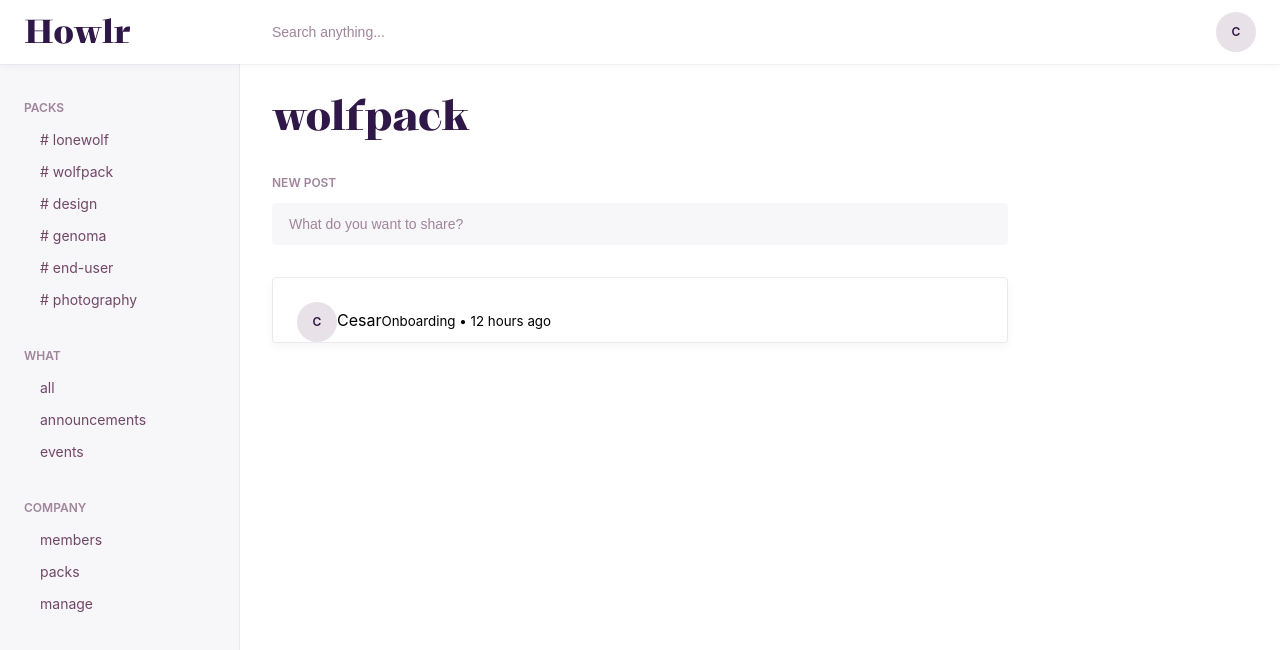
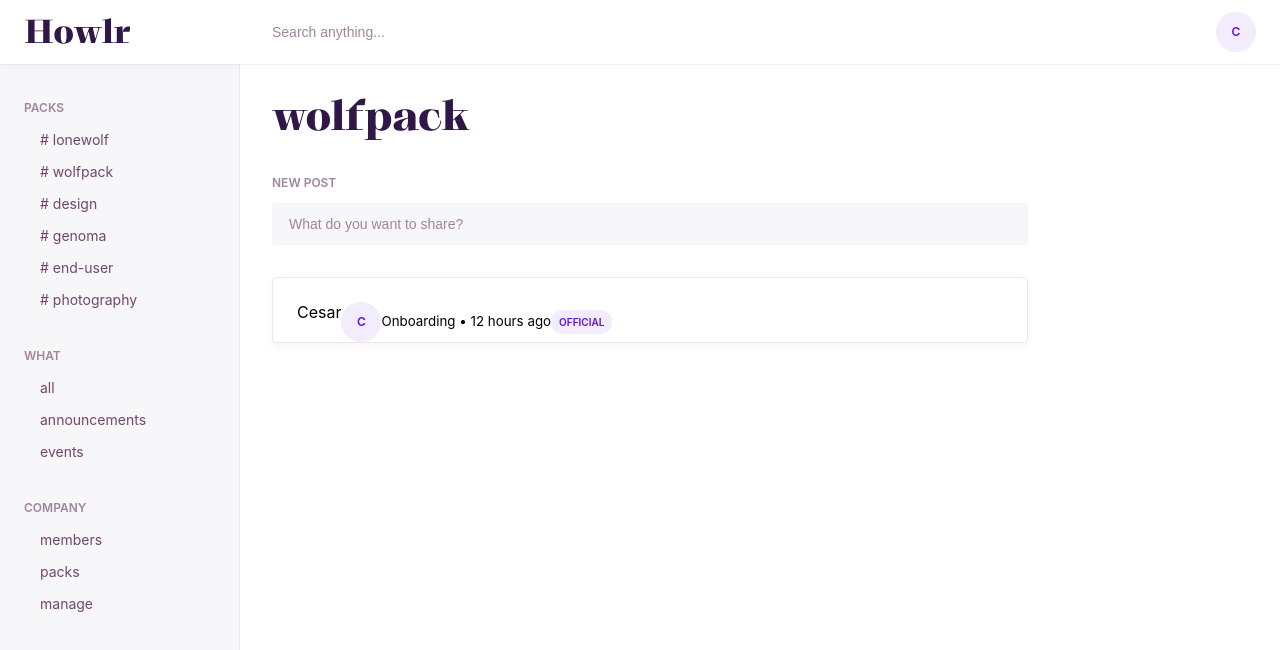
Before and after one commit to howlr-me/howlr-front, a React (Create React App) app: page / in a window 1280 px wide. Shown: the top 650 px of the page. Built offline with nearby package versions, Linux system fonts and the light colour scheme.

Commit message:
Adding Tag

```diff
--- a/src/components/Author/Author.module.scss
+++ b/src/components/Author/Author.module.scss
@@ -1,2 +1,6 @@
 .authorContainer {
 }
+
+.authorName {
+	float: left;
+}
--- a/src/components/Author/Author.tsx
+++ b/src/components/Author/Author.tsx
@@ -1,22 +1,24 @@
 import React from 'react';
 import style from './Author.module.scss';
 import Avatar from '../Avatar/Avatar';
+import Tag from '../Tag/Tag';
 
 export interface AuthorProps {
-	src?: string;
 	name?: string;
 	team?: string;
 	time?: string;
+	label?: string;
 }
 
-const noop = () => {};
-
-export function Author({ src, name, team, time, ...rest }: AuthorProps) {
+export function Author({ name, team, time, label }: AuthorProps) {
 	return (
 		<section className={style.authorContainer}>
-			<Avatar name="Cesar"></Avatar>
-			<span className={style.authorName}>Cesar</span>
-			<small>Onboarding • 12 hours ago</small>
+			<Avatar name={name}></Avatar>
+			<div className={style.authorName}>{name}</div>
+			<small className={style.metaInfo}>
+				{team} • {time}
+			</small>
+			{label ? <Tag label={label}></Tag> : null}
 		</section>
 	);
 }
--- a/src/components/Avatar/Avatar.module.scss
+++ b/src/components/Avatar/Avatar.module.scss
@@ -33,8 +33,8 @@
 	padding: 0;
 	object-fit: cover;
 	border-radius: 50%;
-	background-color: rgba(#714768, 0.16);
-	color: var(--howlr-color-main);
+	background-color: var(--howlr-color-primary-08);
+	color: var(--howlr-color-primary);
 	transition: all 0.4s ease-in-out;
 	font-size: 12px;
 	font-weight: 600;
--- a/src/components/Post/Announcement.tsx
+++ b/src/components/Post/Announcement.tsx
@@ -6,7 +6,7 @@ class Announcement extends React.Component {
 	render() {
 		return (
 			<div className={style.announContainer}>
-				<Author name="Cesar"></Author>
+				<Author name="Cesar" team="Onboarding" time="12 hours ago" label="Official"></Author>
 			</div>
 		);
 	}
--- /dev/null
+++ b/src/components/Tag/Tag.module.scss
@@ -0,0 +1,11 @@
+.tagContainer {
+	background: var(--howlr-color-primary-08);
+	color: var(--howlr-color-primary);
+	font-size: 10px;
+	line-height: 24px;
+	padding: 0 8px;
+	text-transform: uppercase;
+	border-radius: 99px;
+	font-weight: 600;
+	display: inline-block;
+}
--- /dev/null
+++ b/src/components/Tag/Tag.tsx
@@ -0,0 +1,23 @@
+import React from 'react';
+import style from './Tag.module.scss';
+
+export interface TagProps {
+	src?: string;
+	label?: string;
+}
+
+export function Tag({ src, label }: TagProps) {
+	return (
+		<div className={style.tagContainer}>
+			{src ? (
+				<a href={src}>
+					<span>{label}</span>
+				</a>
+			) : (
+				<span>{label}</span>
+			)}
+		</div>
+	);
+}
+
+export default Tag;
--- a/src/scss/global.scss
+++ b/src/scss/global.scss
@@ -1,7 +1,8 @@
 // COLORS
 :root {
 	// Main
-	--howlr-color-primary: #000000;
+	--howlr-color-primary: #5e0fdd;
+	--howlr-color-primary-08: #f3ecfd;
 	--howlr-color-main: #2f1847;
 	--howlr-color-strong: #714768;
 	--howlr-color-light: #a0859b;
```
